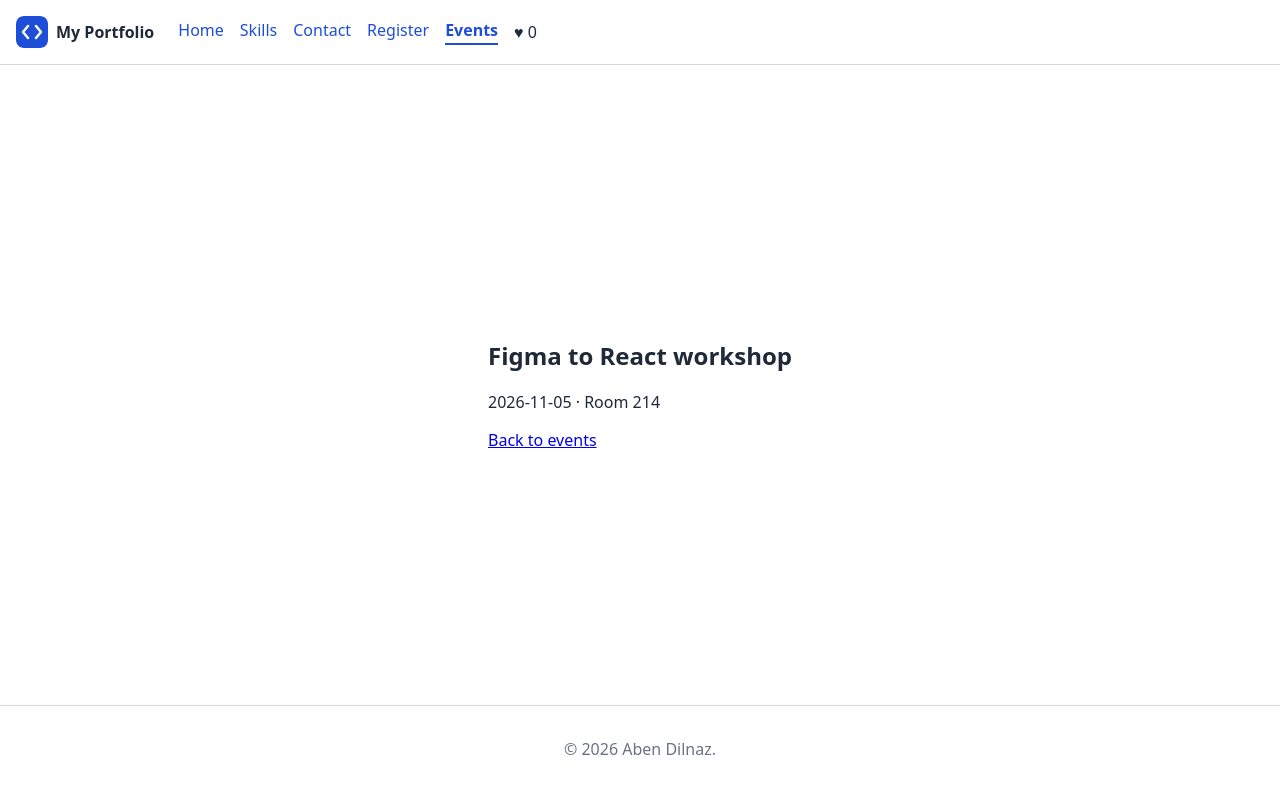
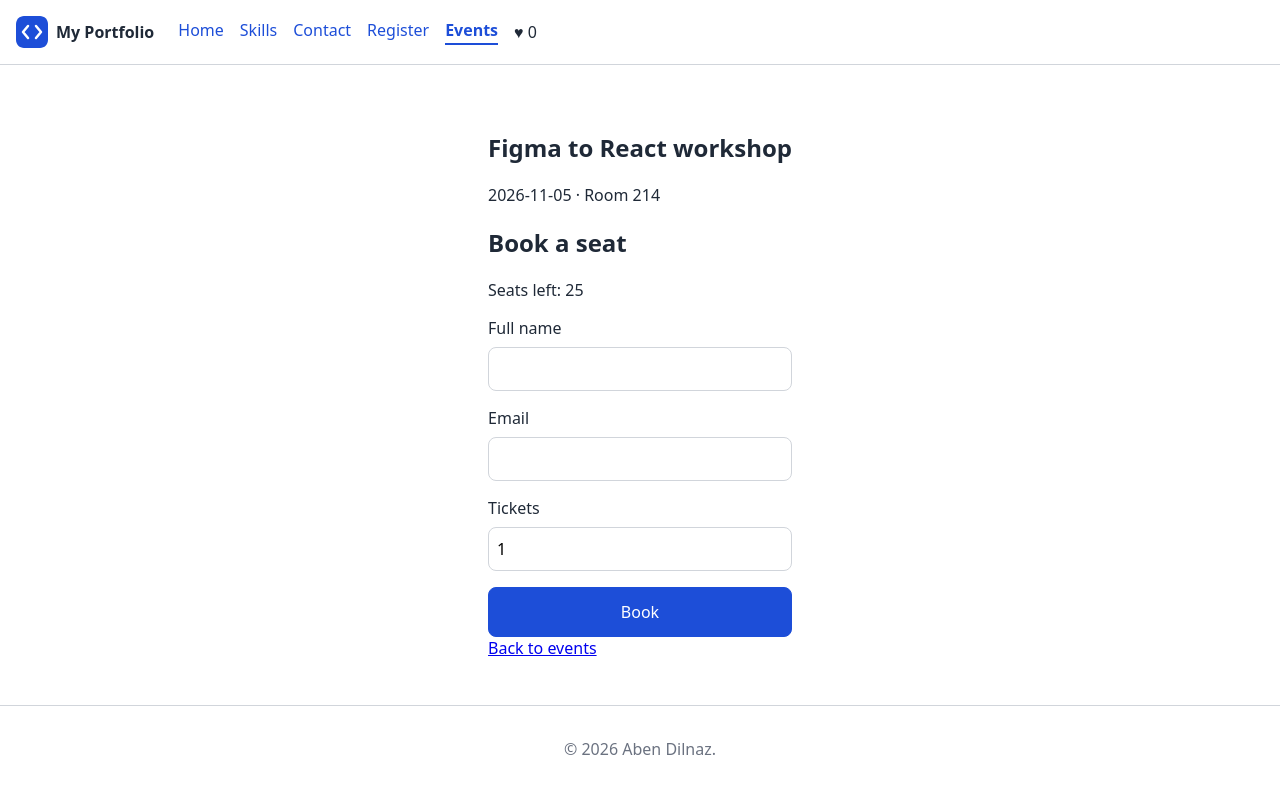
Before and after one commit to abendii12/iwamad-practice, a React (Vite) app: page /events/1 in a window 1280 px wide. Shown: the top 794 px of the page. Built offline with nearby package versions, Linux system fonts and the light colour scheme.

Commit message:
Week 7 Part 2: sign-up form, validateSignup, tests

```diff
--- /dev/null
+++ b/src/components/EventSignupForm.tsx
@@ -0,0 +1,95 @@
+import { useState } from "react";
+import type { ChangeEvent, FocusEvent, SubmitEvent } from "react";
+import Button from "./ui/Button";
+import TextField from "./ui/TextField";
+import { validateSignup } from "../lib/validateSignup";
+import type { SignupValues } from "../lib/validateSignup";
+import type { CampusEvent } from "../data/events";
+
+type EventSignupFormProps = {
+  event: CampusEvent;
+};
+
+type Touched = Partial<Record<keyof SignupValues, boolean>>;
+
+const emptyValues: SignupValues = { fullName: "", email: "", tickets: "1" };
+
+function EventSignupForm({ event }: EventSignupFormProps) {
+  const [values, setValues] = useState<SignupValues>(emptyValues);
+  const [touched, setTouched] = useState<Touched>({});
+  const [submitAttempted, setSubmitAttempted] = useState(false);
+  const [seatsLeft, setSeatsLeft] = useState(event.seats);
+  const [booking, setBooking] = useState("");
+
+  const errors = validateSignup(values, seatsLeft);
+
+  function handleChange(e: ChangeEvent<HTMLInputElement>) {
+    const { name, value } = e.target;
+    setValues((current) => ({ ...current, [name]: value }));
+  }
+
+  function handleBlur(e: FocusEvent<HTMLInputElement>) {
+    const { name } = e.target;
+    setTouched((current) => ({ ...current, [name]: true }));
+  }
+
+  function handleSubmit(e: SubmitEvent<HTMLFormElement>) {
+    e.preventDefault();
+    setSubmitAttempted(true);
+    if (Object.keys(errors).length === 0) {
+      const tickets = Number(values.tickets);
+      setSeatsLeft((current) => current - tickets);
+      setBooking(`Booked: ${tickets} for ${values.fullName.trim()}.`);
+      setValues(emptyValues);
+      setTouched({});
+      setSubmitAttempted(false);
+    }
+  }
+
+  function visibleError(field: keyof SignupValues) {
+    return touched[field] || submitAttempted ? errors[field] : undefined;
+  }
+
+  return (
+    <section>
+      <h2>Book a seat</h2>
+      <p>Seats left: {seatsLeft}</p>
+      {booking && <p role="status">{booking}</p>}
+      <form className="form" onSubmit={handleSubmit} noValidate>
+        <TextField
+          label="Full name"
+          name="fullName"
+          autoComplete="name"
+          value={values.fullName}
+          onChange={handleChange}
+          onBlur={handleBlur}
+          error={visibleError("fullName")}
+        />
+        <TextField
+          label="Email"
+          name="email"
+          type="email"
+          autoComplete="email"
+          value={values.email}
+          onChange={handleChange}
+          onBlur={handleBlur}
+          error={visibleError("email")}
+        />
+        <TextField
+          label="Tickets"
+          name="tickets"
+          type="number"
+          min={1}
+          max={4}
+          value={values.tickets}
+          onChange={handleChange}
+          onBlur={handleBlur}
+          error={visibleError("tickets")}
+        />
+        <Button type="submit">Book</Button>
+      </form>
+    </section>
+  );
+}
+
+export default EventSignupForm;
--- /dev/null
+++ b/src/lib/validateSignup.ts
@@ -0,0 +1,25 @@
+export type SignupValues = { fullName: string; email: string; tickets: string };
+export type SignupErrors = Partial<Record<keyof SignupValues, string>>;
+
+const EMAIL_PATTERN = /^[^\s@]+@[^\s@]+\.[^\s@]+$/;
+
+export function validateSignup(values: SignupValues, seatsLeft: number): SignupErrors {
+  const errors: SignupErrors = {};
+
+  if (values.fullName.trim().length < 2) {
+    errors.fullName = "Enter your full name";
+  }
+
+  if (!EMAIL_PATTERN.test(values.email.trim())) {
+    errors.email = "Enter a valid email, like name@example.com";
+  }
+
+  const tickets = Number(values.tickets);
+  if (!Number.isInteger(tickets) || tickets < 1 || tickets > 4) {
+    errors.tickets = "Choose 1 to 4 tickets";
+  } else if (tickets > seatsLeft) {
+    errors.tickets = `Only ${seatsLeft} seats left`;
+  }
+
+  return errors;
+}
--- a/src/pages/EventDetailsPage.tsx
+++ b/src/pages/EventDetailsPage.tsx
@@ -1,4 +1,5 @@
 import { Link, useParams } from "react-router";
+import EventSignupForm from "../components/EventSignupForm";
 import { events } from "../data/events";
 
 function EventDetailsPage() {
@@ -21,6 +22,7 @@ function EventDetailsPage() {
       <p>
         {event.date} · {event.place}
       </p>
+      <EventSignupForm key={event.id} event={event} />
       <Link to="/events">Back to events</Link>
     </section>
   );
```
Also changed, not shown: 2 other files (tests, documents, lock files or other folders).
